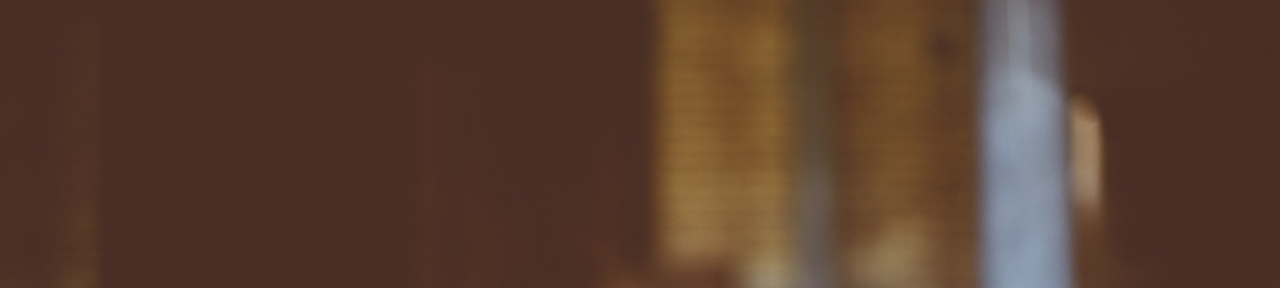
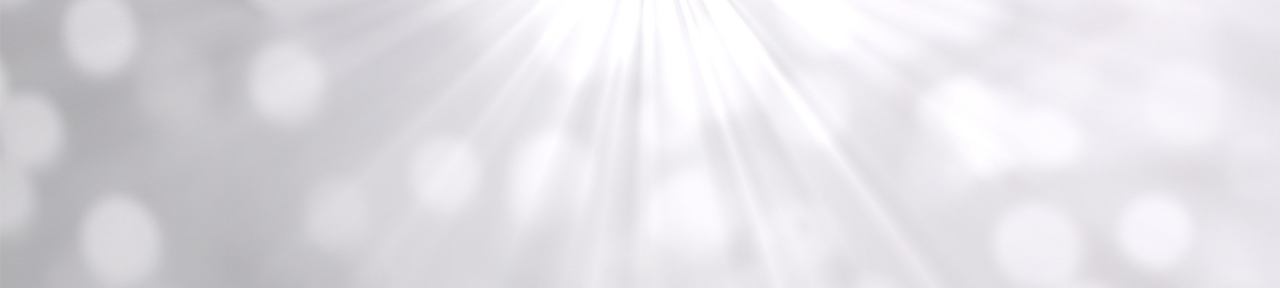
Before and after one commit to ktmagno/bible-verse-generator, a plain HTML site: page index.html in a window 1280 px wide. Shown: the top 288 px of the page. Drawn offline with Linux system fonts and the light colour scheme.

Commit message:
Updated bg image

```diff
--- a/style.css
+++ b/style.css
@@ -7,7 +7,7 @@
 body {
   font-family: "Inter", sans-serif;
   font-weight: 100;
-  background-image: url(images/bg-image2.jpg);
+  background-image: url(images/bg-image-2.jpg);
   background-size: cover;
   background-position: center;
   background-repeat: no-repeat;
```
